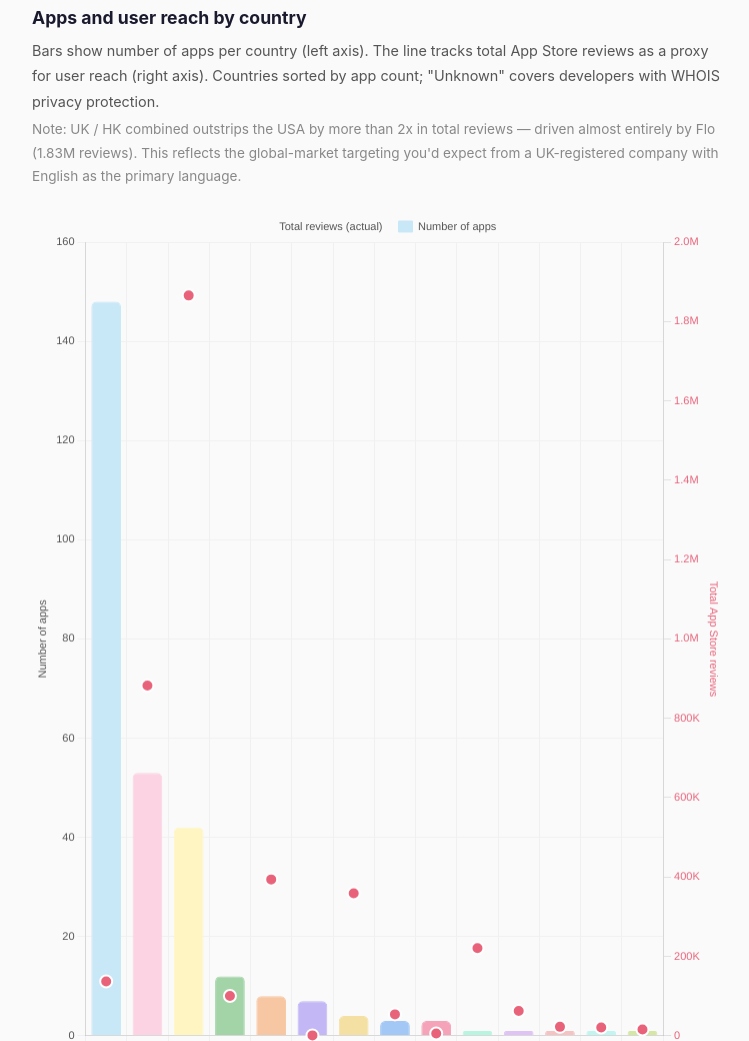
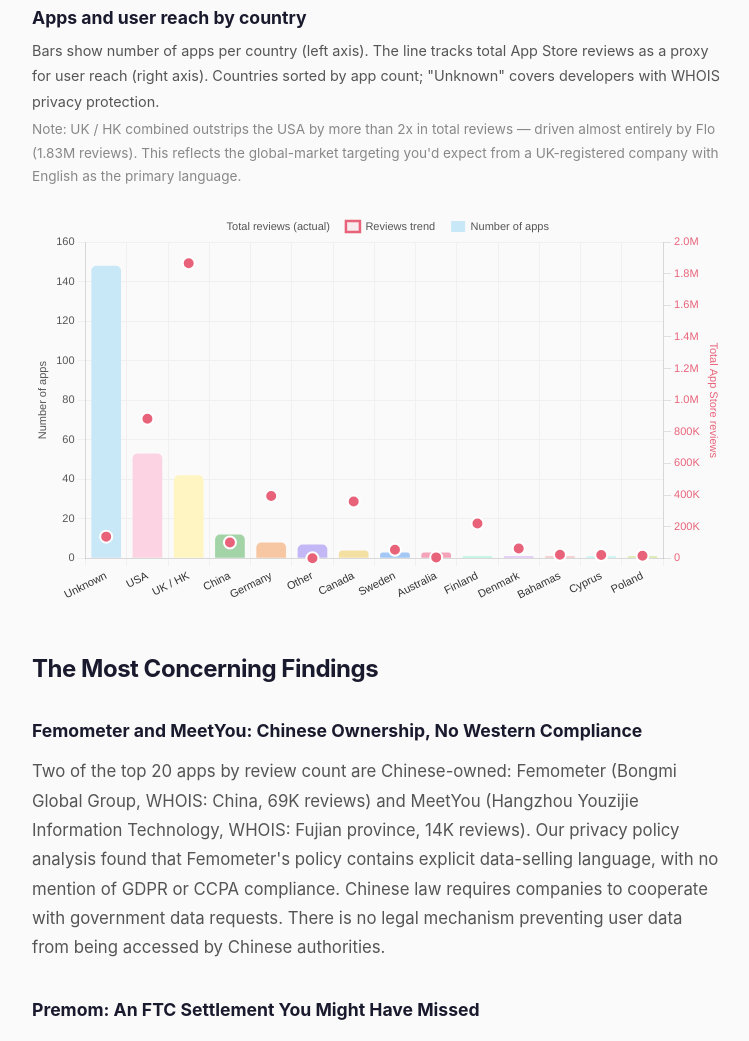
Before and after one commit to pjaol/safeflow, a plain HTML site: page docs/period-tracker-privacy.html in a window 1280 px wide. Shown: the part 3363-4404 px from the top of the page, without its empty margins (262-1011 px from the left). Drawn offline with nearby package versions, Linux system fonts and the light colour scheme.

Commit message:
Fix chart: trend line rendering and cap height to 50vh
- Add base type:'bar' to mixed chart (required for Chart.js mixed charts)
- Move trend line dataset before dots so it renders beneath them
- Add spanGaps:true to both line datasets
- Replace fixed height attribute with CSS 50vh container + maintainAspectRatio:false

```diff
--- a/docs/period-tracker-privacy.html
+++ b/docs/period-tracker-privacy.html
@@ -428,7 +428,9 @@
       <h3 style="margin-top:32px;margin-bottom:4px;">Apps and user reach by country</h3>
       <p style="margin-bottom:4px;font-size:0.9rem;">Bars show number of apps per country (left axis). The line tracks total App Store reviews as a proxy for user reach (right axis). Countries sorted by app count; "Unknown" covers developers with WHOIS privacy protection.</p>
       <p style="margin-bottom:16px;font-size:0.85rem;color:#888;">Note: UK / HK combined outstrips the USA by more than 2x in total reviews — driven almost entirely by Flo (1.83M reviews). This reflects the global-market targeting you'd expect from a UK-registered company with English as the primary language.</p>
-      <canvas id="chartCombined" height="380"></canvas>
+      <div style="position:relative;height:50vh;min-height:300px;max-height:480px;">
+        <canvas id="chartCombined"></canvas>
+      </div>
     </div>
 
     <script src="https://cdn.jsdelivr.net/npm/chart.js@4/dist/chart.umd.min.js"></script>
@@ -505,6 +507,7 @@
       const lineColour = '#e8637a';
 
       new Chart(document.getElementById('chartCombined'), {
+        type: 'bar',
         data: {
           labels,
           datasets: [
@@ -513,11 +516,24 @@
               label: 'Number of apps',
               data: appCounts,
               backgroundColor: palette,
-              borderColor: palette.map((_, i) => palette[i]),
-              borderWidth: 1,
+              borderWidth: 0,
               borderRadius: 5,
               yAxisID: 'yApps',
               order: 2,
+            },
+            {
+              type: 'line',
+              label: 'Reviews trend',
+              data: trendLine,
+              borderColor: lineColour,
+              backgroundColor: lineColour + '18',
+              borderWidth: 2.5,
+              pointRadius: 0,
+              spanGaps: true,
+              tension: 0.3,
+              fill: false,
+              yAxisID: 'yReviews',
+              order: 1,
             },
             {
               type: 'line',
@@ -530,27 +546,16 @@
               pointBackgroundColor: lineColour,
               pointBorderColor: 'white',
               pointBorderWidth: 2,
+              spanGaps: true,
               showLine: false,
               yAxisID: 'yReviews',
               order: 0,
-            },
-            {
-              type: 'line',
-              label: 'Reviews trend (poly)',
-              data: trendLine,
-              borderColor: lineColour,
-              backgroundColor: lineColour + '18',
-              borderWidth: 2.5,
-              pointRadius: 0,
-              tension: 0.4,
-              fill: false,
-              yAxisID: 'yReviews',
-              order: 1,
             },
           ]
         },
         options: {
           responsive: true,
+          maintainAspectRatio: false,
           interaction: { mode: 'index', intersect: false },
           plugins: {
             legend: {
```
